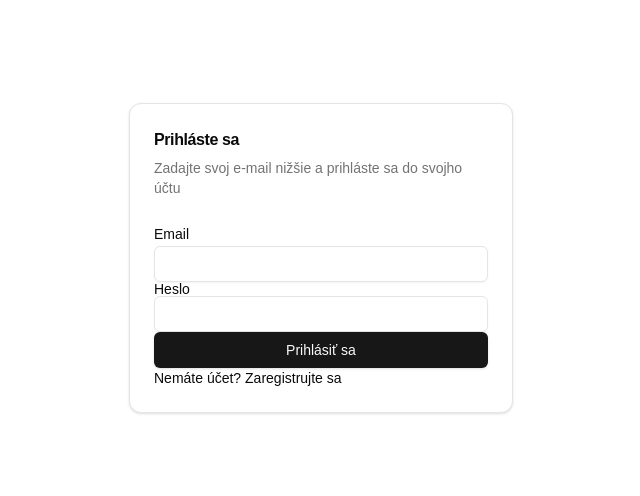
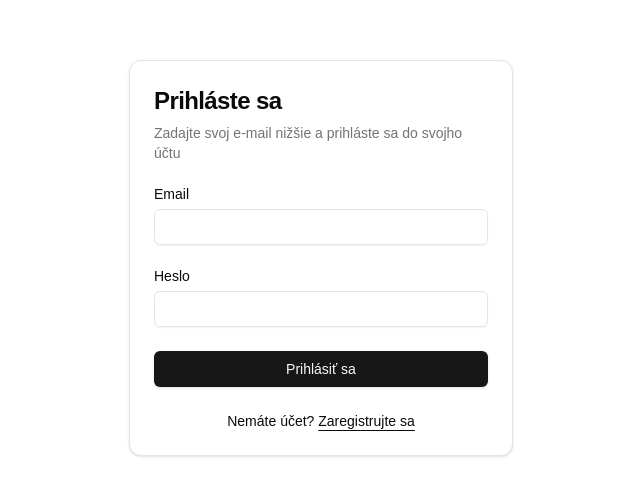
Before and after one commit to radozeman/appka, a Next.js app: page /login in a window 1280 px wide. Shown: the part 142-638 px from the top of the page, without its empty margins (319-959 px from the left). Built offline with nearby package versions, Linux system fonts and the light colour scheme.

Commit message:
fix: tw cfg

```diff
--- a/tailwind.config.ts
+++ b/tailwind.config.ts
@@ -3,9 +3,11 @@ import type { Config } from "tailwindcss";
 const config: Config = {
   darkMode: ["class"],
   content: [
-    "./src/pages/**/*.{js,ts,jsx,tsx,mdx}",
-    "./src/components/**/*.{js,ts,jsx,tsx,mdx}",
-    "./src/app/**/*.{js,ts,jsx,tsx,mdx}",
+    "./pages/**/*.{ts,tsx}",
+    "./components/**/*.{ts,tsx}",
+    "./app/**/*.{ts,tsx}",
+    "./src/**/*.{astro,html,js,jsx,md,mdx,svelte,ts,tsx,vue}",
+    "./@/**/*.{ts,tsx}",
   ],
   theme: {
     extend: {
@@ -58,6 +60,6 @@ const config: Config = {
       },
     },
   },
-  plugins: [require("tailwindcss-animate")],
+  // plugins: [require("tailwindcss-animate")],
 };
 export default config;
```
